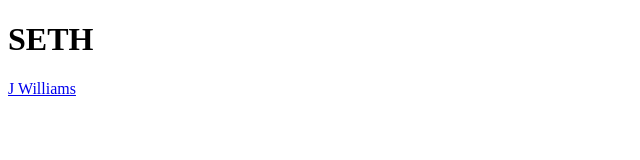
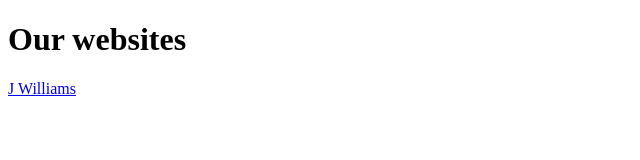
Before and after one commit to jhhwilliams/jhhwilliams.github.io, a plain HTML site: page index.html in a window 1280 px wide. Shown: the whole page, without its empty margins (0-640 px from the left). Drawn offline with Linux system fonts and the light colour scheme.

Commit message:
image added

```diff
--- a/index.html
+++ b/index.html
@@ -2,7 +2,7 @@
 <html>
 <body>
 
-<h1>SETH</h1>
+<h1>Our websites</h1>
 
 <p><a href="sites/jwilliams/home.html">J Williams</a></p>
 
```
Also changed, not shown: sites/jwilliams/home.html (+2 -1 lines), sites/jwilliams/img/ktm.jpg (added).
